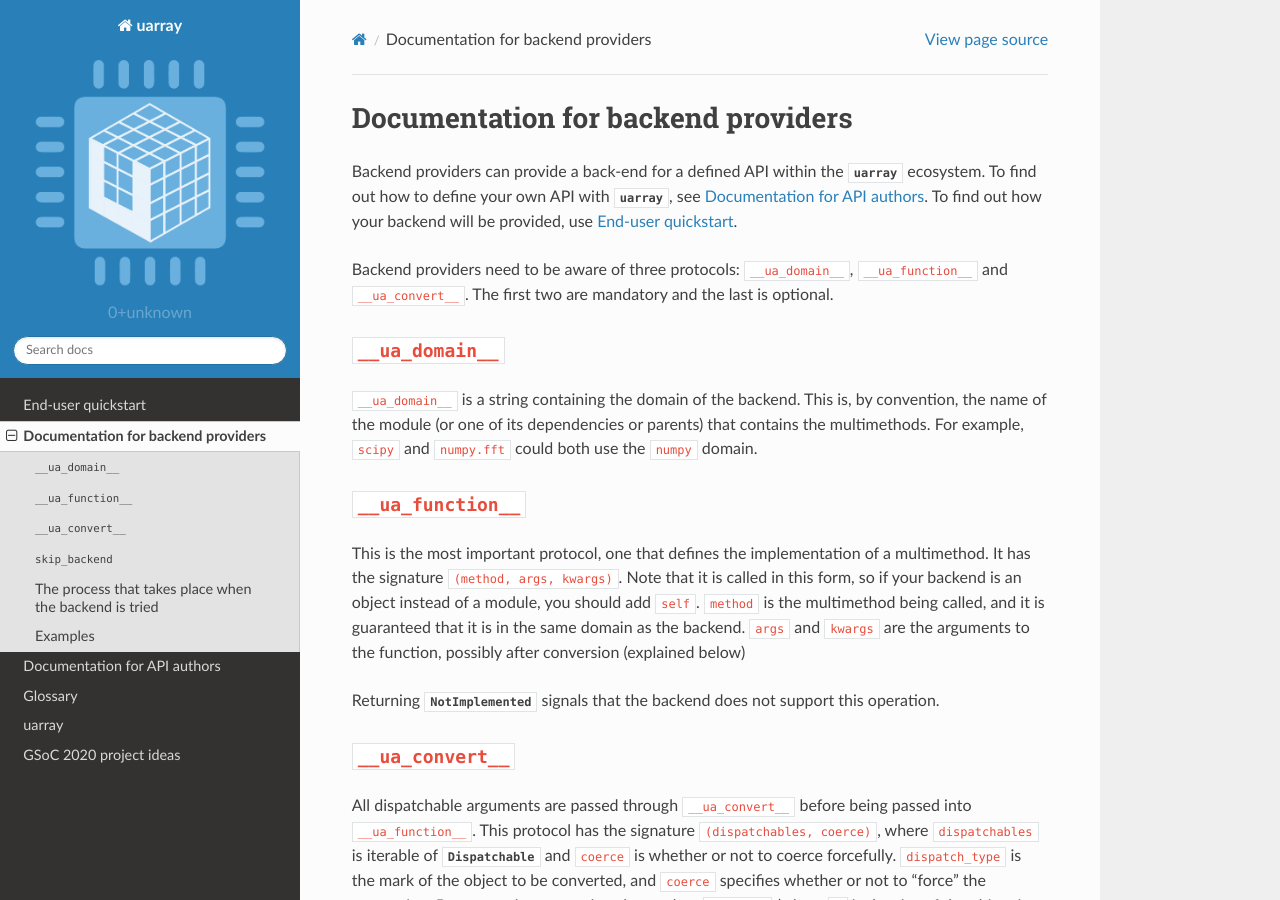
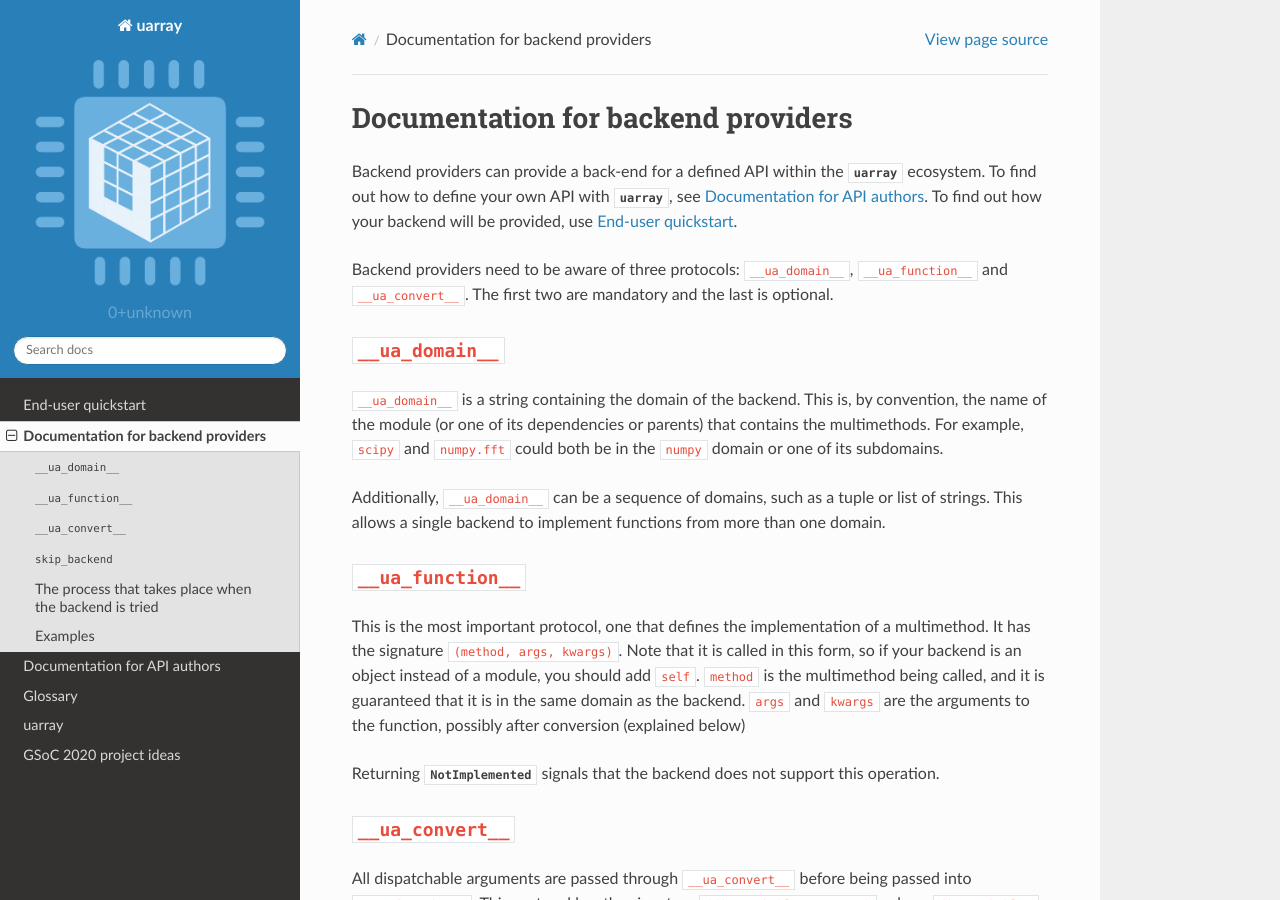
Before and after one commit to Quansight-Labs/uarray, a Sphinx documentation site: the page built from docs/libauthor_docs.rst, in a window 1280 px wide and 900 px high. Built offline with Sphinx 7.4.7 and the Read the Docs theme 2.0.0, drawn with Linux system fonts in a browser that asks for light colours.

Commit message:
Update __ua_domain__ docs

```diff
--- a/docs/libauthor_docs.rst
+++ b/docs/libauthor_docs.rst
@@ -20,7 +20,11 @@ the last is optional.
 ``__ua_domain__`` is a string containing the domain of the backend. This is,
 by convention, the name of the module (or one of its dependencies or parents)
 that contains the multimethods. For example, ``scipy`` and ``numpy.fft`` could
-both use the ``numpy`` domain.
+both be in the ``numpy`` domain or one of its subdomains.
+
+Additionally, ``__ua_domain__`` can be a sequence of domains, such as a tuple or
+list of strings. This allows a single backend to implement functions from more
+than one domain.
 
 ``__ua_function__``
 -------------------
```
